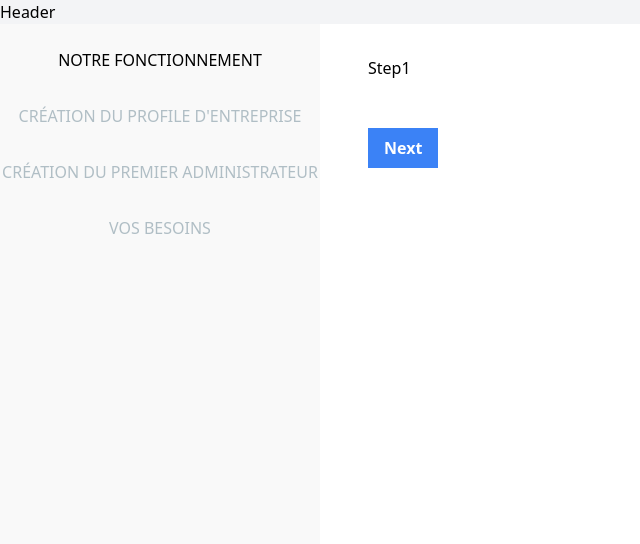
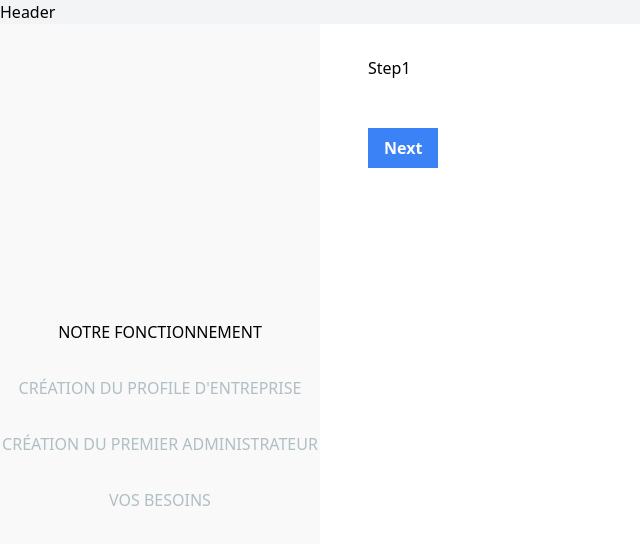
Before and after one commit to santatriniaina-git/connexion, a React (Create React App) app: page / in a window 1280 px wide. Shown: the top 544 px of the page, without its empty margins (0-640 px from the left). Built offline with nearby package versions, Linux system fonts and the light colour scheme.

Commit message:
amélioreation 4

```diff
--- a/src/components/SidebarMenu.js
+++ b/src/components/SidebarMenu.js
@@ -2,7 +2,7 @@
 
 function SidebarMenu({ steps, currentStep, setCurrentStep }) {
   return (
-    <div className="w-1/4 bg-[#F9F9F9] h-screen">
+    <div className="w-1/4 bg-[#F9F9F9] h-screen flex flex-col justify-center">
       <ul className="flex flex-col justify-start items-center py-4">
         {steps.map((step, index) => (
           <li
```
